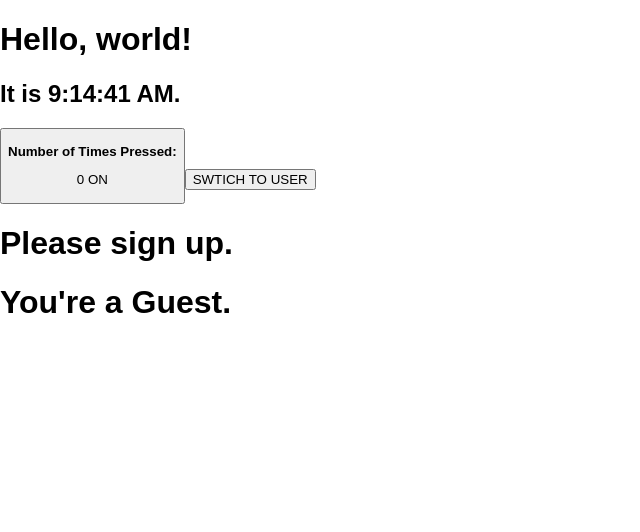
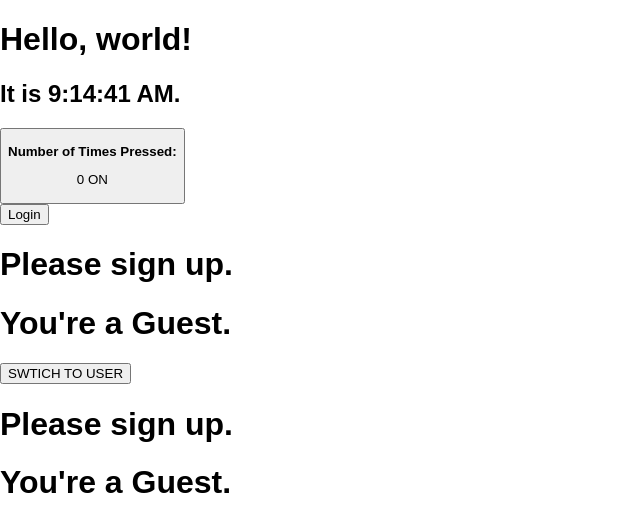
Before and after one commit to nbriannl/react-docs, a React (Create React App) app: page / in a window 1280 px wide. Shown: the top 532 px of the page, without its empty margins (0-640 px from the left). Built offline with nearby package versions, Linux system fonts and the light colour scheme.

Commit message:
learnt another way to make conditional rendering. i think this is better

```diff
--- a/src/index.js
+++ b/src/index.js
@@ -48,22 +48,6 @@ class Clock extends React.Component {
 //============================
 
 class ToggleLogin extends React.Component {
-  /*constructor(props) {
-    super(props);
-    this.state = { isToggleOn: this.props.isLoggedIn };
-
-    // This binding is necessarry to make 'this' work in the callback
-  }
-  */
-
-  /*
-  handleClick() {
-    this.setState(prevState => ({
-      isToggleOn: !prevState.isToggleOn
-    }));
-  }
-  */
-
   render() {
     return (
       <button onClick={() => this.props.onClick()}>
@@ -129,6 +113,62 @@ function Greeting(props) {
   }
   return <GuestGreeting />;
 }
+//============================
+
+function LoginButton(props) {
+  return (
+    <button onClick={props.onClick}>
+      Login
+    </button>
+  );
+}
+
+function LogoutButton(props) {
+  return (
+    <button onClick={props.onClick}>
+      Logout
+    </button>
+  );
+}
+
+class LoginControl extends React.Component {
+  constructor(props) {
+    super(props);
+    this.handleLoginClick = this.handleLoginClick.bind(this);
+    this.handleLogoutClick = this.handleLogoutClick.bind(this);
+    this.state = {isLoggedInNew: false }
+  }
+
+  handleLoginClick() {
+    console.log("loginclick");
+    this.setState({isLoggedInNew: true});
+  }
+
+  handleLogoutClick() {
+    console.log("logoutlick");
+    this.setState({isLoggedInNew: false});
+  }
+
+  render() {
+    const isLoggedInNew = this.state.isLoggedInNew;
+
+    let button = null;
+    if (isLoggedInNew) {
+      button = <LogoutButton onClick={this.handleLogoutClick} />;
+    } else {
+      button = <LoginButton onClick={this.handleLoginClick} />;
+    }
+
+    return (
+      <div>
+        {button}
+        <Greeting isLoggedIn={isLoggedInNew} />
+      </div>
+    );
+  }
+}
+
+
 
 //============================
 
@@ -153,6 +193,7 @@ class App extends React.Component {
       <div>
         <Clock />
         <Button />
+        <LoginControl />
         <ToggleLogin
           onClick={() => this.handleClick()}
           isLoggedIn={this.state.isLoggedIn}
```
